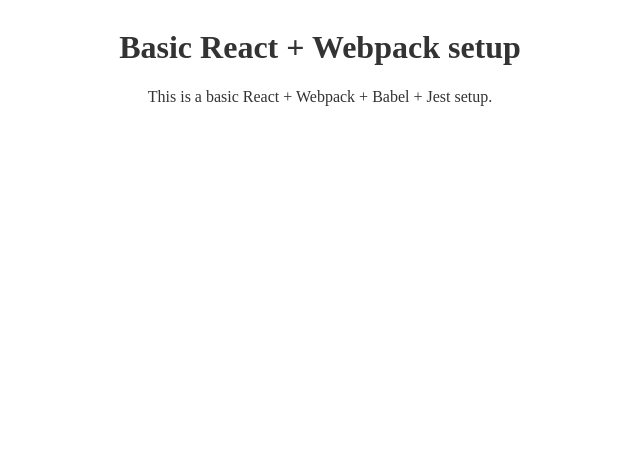
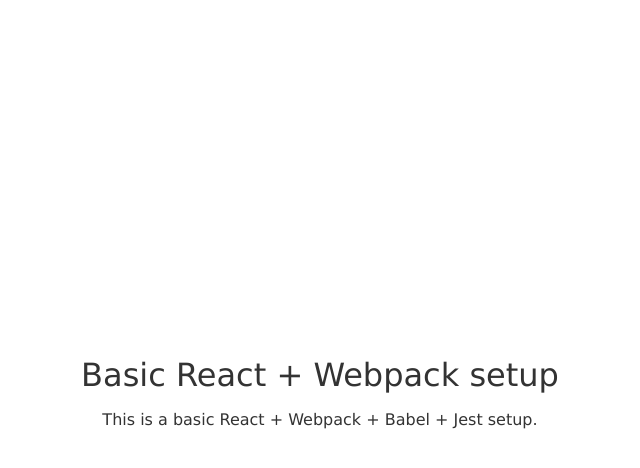
Before and after one commit to victorseara/basic-react-setup, a React app: page / in a window 1280 px wide. Shown: the top 468 px of the page, without its empty margins (320-960 px from the left). Built offline with nearby package versions, Linux system fonts and the light colour scheme.

Commit message:
chore: add global css

```diff
--- /dev/null
+++ b/src/global.css
@@ -0,0 +1,23 @@
+html,
+body {
+  font-family: Verdana, Geneva, Tahoma, sans-serif;
+  margin: 0;
+  padding: 0;
+}
+
+#root {
+  height: 100%;
+  min-height: 100vh;
+  display: flex;
+}
+
+h1,
+h2,
+h3,
+h4,
+h5,
+h6 {
+  font-weight: normal;
+  font-style: normal;
+  margin: 0;
+}
--- a/src/index.jsx
+++ b/src/index.jsx
@@ -1,6 +1,7 @@
 import React from "react";
 import ReactDOM from "react-dom/client";
 import App from "./App";
+import "./global.css";
 
 const root = ReactDOM.createRoot(document.getElementById("root"));
 
```
